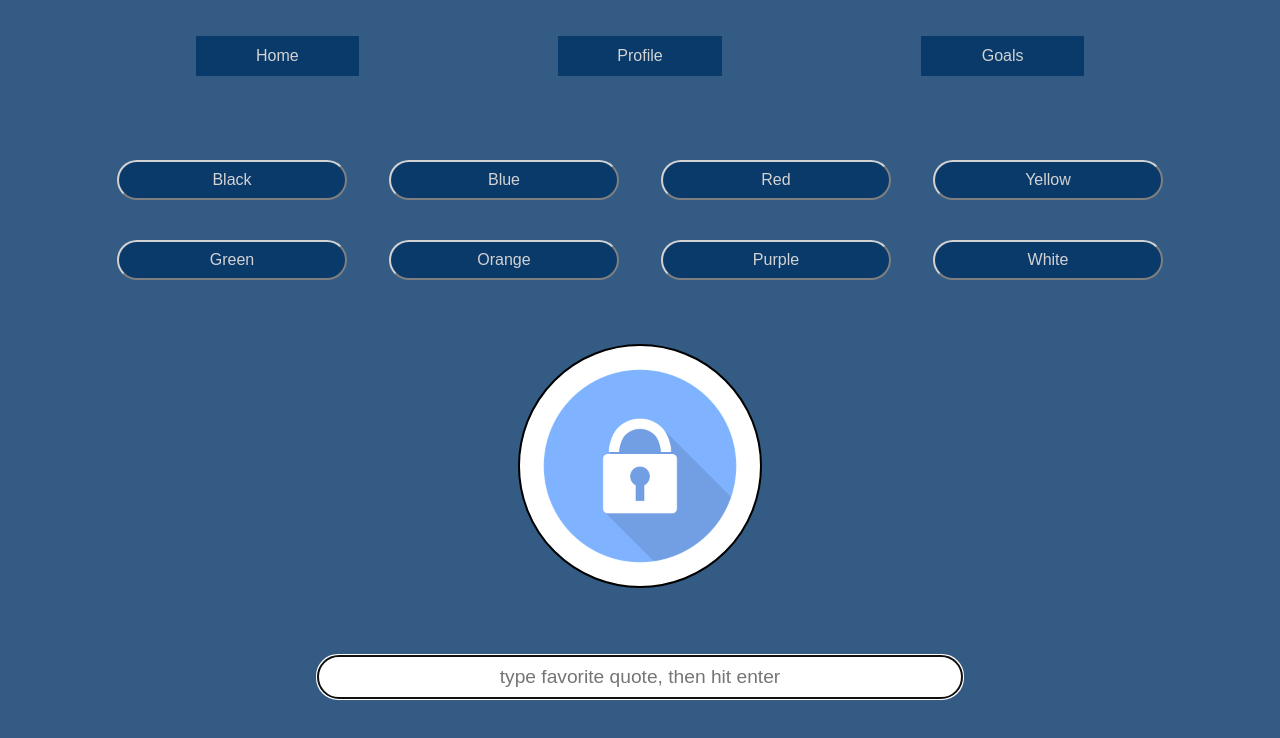
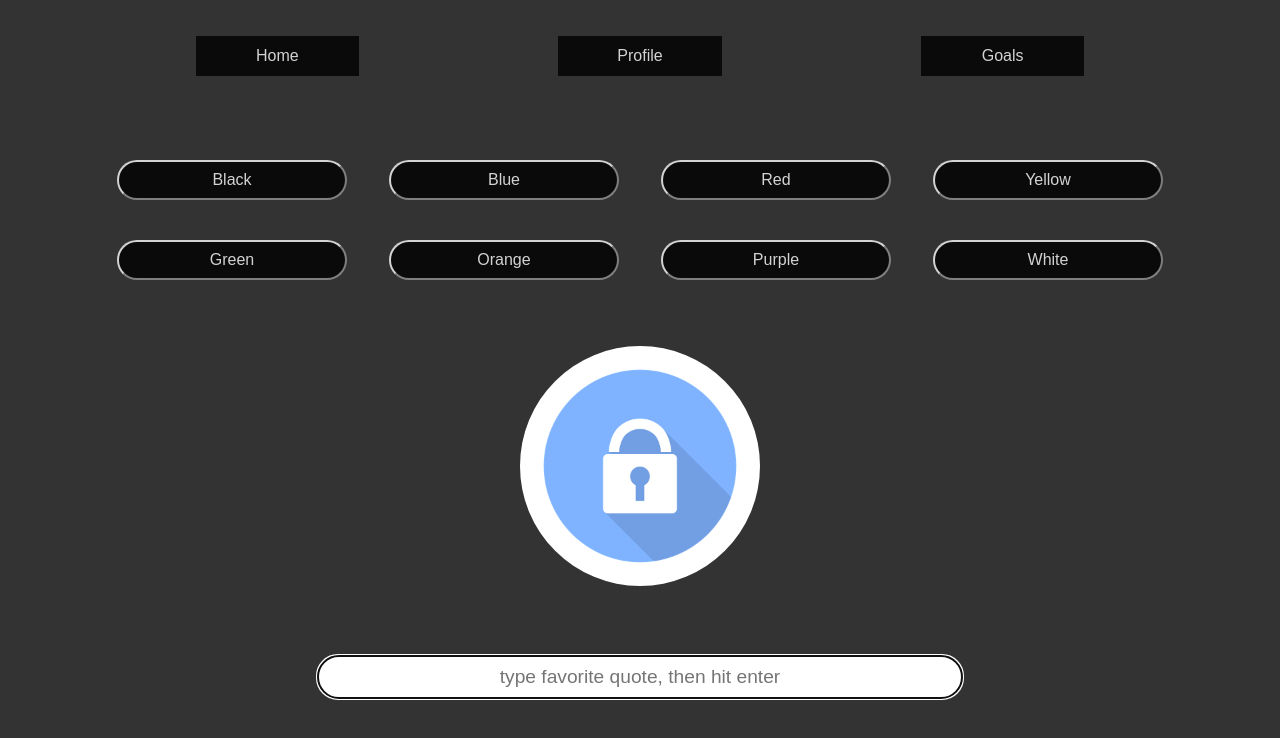
Before and after one commit to GabrielHollberg/startup, a plain HTML site: page html/profile.html in a window 1280 px wide. Drawn offline with Linux system fonts and the light colour scheme.

Commit message:
More color updates

```diff
--- a/css/class.css
+++ b/css/class.css
@@ -21,7 +21,7 @@
 
 .myButton
 {
-    color: var(--tertiary);
+    color: lightgray;
     width: 15%;
     height: 100%;
     cursor: default;
@@ -29,14 +29,14 @@
     display: flex;
     justify-content: center;
     align-items: center;
-    background-color: var(--secondary);
+    background-color: var(--primary);
     animation: buttontransition2 2s;
 }
 
 .myButton:hover
 {
-    background-color: var(--primary);
-    color: var(--fourth);
+    background-color: lightgray;
+    color: black;
     animation: buttontransition1 .1s;
 }
 
@@ -44,13 +44,13 @@
 {
     0%
     {
-        background-color: var(--secondary);
-        color: var(--tertiary);
+        background-color: var(--primary);
+        color: lightgray;
     }
     100%
     {
-        background-color:var(--primary);
-        color: var(--fourth);
+        background-color: lightgray;
+        color: black;
     }
 }
 
@@ -58,13 +58,13 @@
 {
     0%
     {
-        background-color:var(--primary);
-        color: var(--fourth);
+        background-color: lightgray;
+        color: black;
     }
     100%
     {
-        background-color: var(--secondary);
-        color: var(--tertiary);
+        background-color: var(--primary);
+        color: lightgray;
     }
 }
 
--- a/css/id.css
+++ b/css/id.css
@@ -1,6 +1,6 @@
 #author
 {
-    color: var(--tertiary);
+    color: lightgray;
     text-decoration: none;
     font-size: .7em;
 }
--- a/css/main.css
+++ b/css/main.css
@@ -1,17 +1,15 @@
 :root
 {
-    --secondary: rgba(0, 50, 100, 0.8);;
-    --tertiary: lightgray;
-    --fourth: lightgray;
+    --primary: rgba(0, 50, 100, 0.8);
 }
 
 body
 {
-    color: var(--tertiary);
+    color: lightgray;
     margin: auto;
     font-family: sans-serif;
     height: 100vh;
-    background-color: var(--secondary);
+    background-color: var(--primary);
 }
 
 header
@@ -43,13 +41,21 @@ main
 
 button
 {
-    color: var(--tertiary);
+    color: lightgray;
+    background-color: var(--primary);
+    animation: buttontransition2 2s;
     height: 5vh;
     width: 18vw;
     font-size: 1em;
-    background-color: var(--secondary);
-    border-color: var(--tertiary);
+    border-color: lightgray;
     border-radius: 100px;
+}
+
+button:hover
+{
+    color: black;
+    background-color: lightgray;
+    animation: buttontransition1 .1s;
 }
 
 div
--- a/css/profile.css
+++ /dev/null
@@ -1,291 +0,0 @@
-@keyframes blackbuttontransition1
-{
-    0%
-    {
-        background-color: var(--secondary);
-    }
-    100%
-    {
-        background-color: black;
-    }
-}
-
-@keyframes blackbuttontransition2
-{
-    0%
-    {
-        background-color: black;
-    }
-    100%
-    {
-        background-color: var(--secondary);
-    }
-}
-
-#black
-{
-    background-color: var(--secondary);
-    animation: blackbuttontransition2 2s;
-}
-
-#black:hover
-{
-    background-color: black;
-    animation: blackbuttontransition1 .1s;
-}
-
-@keyframes bluebuttontransition1
-{
-    0%
-    {
-        background-color: var(--secondary);
-    }
-    100%
-    {
-        background-color: darkslateblue;
-    }
-}
-
-@keyframes bluebuttontransition2
-{
-    0%
-    {
-        background-color: darkslateblue;
-    }
-    100%
-    {
-        background-color: var(--secondary);
-    }
-}
-
-#blue
-{
-    background-color: var(--secondary);
-    animation: bluebuttontransition2 2s;
-}
-
-#blue:hover
-{
-    background-color:darkslateblue;
-    animation: bluebuttontransition1 .1s;
-}
-
-@keyframes redbuttontransition1
-{
-    0%
-    {
-        background-color: var(--secondary);
-    }
-    100%
-    {
-        background-color: firebrick;
-    }
-}
-
-@keyframes redbuttontransition2
-{
-    0%
-    {
-        background-color: firebrick;
-    }
-    100%
-    {
-        background-color: var(--secondary);
-    }
-}
-
-#red
-{
-    background-color: var(--secondary);
-    animation: redbuttontransition2 2s;
-}
-
-#red:hover
-{
-    background-color: firebrick;
-    animation: redbuttontransition1 .1s;
-}
-
-@keyframes yellowbuttontransition1
-{
-    0%
-    {
-        background-color: var(--secondary);
-    }
-    100%
-    {
-        background-color: goldenrod;
-    }
-}
-
-@keyframes yellowbuttontransition2
-{
-    0%
-    {
-        background-color: goldenrod;
-    }
-    100%
-    {
-        background-color: var(--secondary);
-    }
-}
-
-#yellow
-{
-    background-color: var(--secondary);
-    animation: yellowbuttontransition2 2s;
-}
-
-#yellow:hover
-{
-    background-color:goldenrod;
-    animation: yellowbuttontransition1 .1s;
-}
-
-@keyframes greenbuttontransition1
-{
-    0%
-    {
-        background-color: var(--secondary);
-    }
-    100%
-    {
-        background-color: darkgreen;
-    }
-}
-
-@keyframes greenbuttontransition2
-{
-    0%
-    {
-        background-color: darkgreen;
-    }
-    100%
-    {
-        background-color: var(--secondary);
-    }
-}
-
-#green
-{
-    background-color: var(--secondary);
-    animation: greenbuttontransition2 2s;
-}
-
-#green:hover
-{
-    background-color: darkgreen;
-    animation: greenbuttontransition1 .1s;
-}
-
-@keyframes orangebuttontransition1
-{
-    0%
-    {
-        background-color: var(--secondary);
-    }
-    100%
-    {
-        background-color: darksalmon;
-    }
-}
-
-@keyframes orangebuttontransition2
-{
-    0%
-    {
-        background-color: darksalmon;
-    }
-    100%
-    {
-        background-color: var(--secondary);
-    }
-}
-
-#orange
-{
-    background-color: var(--secondary);
-    animation: orangebuttontransition2 2s;
-}
-
-#orange:hover
-{
-    background-color: darksalmon;
-    animation: orangebuttontransition1 .1s;
-}
-
-@keyframes purplebuttontransition1
-{
-    0%
-    {
-        background-color: var(--secondary);
-    }
-    100%
-    {
-        background-color: rebeccapurple;
-    }
-}
-
-@keyframes purplebuttontransition2
-{
-    0%
-    {
-        background-color: rebeccapurple;
-    }
-    100%
-    {
-        background-color: var(--secondary);
-    }
-}
-
-#purple
-{
-    background-color: var(--secondary);
-    animation: purplebuttontransition2 2s;
-}
-
-#purple:hover
-{
-    background-color: rebeccapurple;
-    animation: purplebuttontransition1 .1s;
-}
-
-@keyframes whitebuttontransition1
-{
-    0%
-    {
-        background-color: var(--secondary);
-    }
-    100%
-    {
-        background-color: white;
-        color: black;
-    }
-}
-
-@keyframes whitebuttontransition2
-{
-    0%
-    {
-        background-color:white;
-        color: black;
-    }
-    100%
-    {
-        background-color: var(--secondary);
-        color: lightgray;
-    }
-}
-
-#white
-{
-    background-color: var(--secondary);
-    animation: whitebuttontransition2 2s;
-}
-
-#white:hover
-{
-    background-color: white;
-    color: black;
-    animation: whitebuttontransition1 .1s;
-}
--- a/html/profile.html
+++ b/html/profile.html
@@ -8,7 +8,6 @@
         <link rel="stylesheet" href="/css/class.css">
         <link rel="stylesheet" href="/css/id.css">
         <link rel="stylesheet" href="/css/subPage.css">
-        <link rel="stylesheet" href="/css/profile.css">
 
         <script src="/js/colorUpdate.js"></script>
     </head>
@@ -28,17 +27,17 @@
 
         <main>
             <div class="bar">
-                <button type="button" id="black" onclick="createColor('black', 'lightgray')">Black</button>
-                <button type="button" id="blue" onclick="createColor('darkslateblue', 'lightgray')">Blue</button>
-                <button type="button" id="red" onclick="createColor('firebrick', 'lightgray')">Red</button>
-                <button type="button" id="yellow" onclick="createColor('goldenrod', 'lightgray')">Yellow</button>
+                <button type="button" onclick="createColor('rgba(0, 0, 0, 0.8)')">Black</button>
+                <button type="button" onclick="createColor('rgba(0, 50, 100, 0.8)')">Blue</button>
+                <button type="button" onclick="createColor('rgba(100, 0, 0, 0.8)')">Red</button>
+                <button type="button" onclick="createColor('rgba(200, 150, 0, 0.8)')">Yellow</button>
             </div>
             <div class="bar"></div>
             <div class="bar">
-                <button type="button" id="green" onclick="createColor('darkgreen', 'lightgray')">Green</button>
-                <button type="button" id="orange" onclick="createColor('darksalmon', 'lightgray')">Orange</button>
-                <button type="button" id="purple" onclick="createColor('rebeccapurple', 'lightgray')">Purple</button>
-                <button type="button" id="white" onclick="createColor('white', black)">White</button>
+                <button type="button" onclick="createColor('rgba(0, 100, 100, 0.8)')">Green</button>
+                <button type="button" onclick="createColor('rgba(200, 100, 0, 0.8)')">Orange</button>
+                <button type="button" onclick="createColor('rgba(150, 50, 250, 0.8)')">Purple</button>
+                <button type="button" onclick="createColor('rgba(100, 100, 100, 0.8)')">White</button>
             </div>
             <a href="login.html"><img id="profilePic" src="/images/login.webp"></img></a>
             <div class="bar">
--- a/js/colorUpdate.js
+++ b/js/colorUpdate.js
@@ -1,6 +1,4 @@
 const r = document.querySelector(":root");
-const color = localStorage.getItem("color") ?? "black";
-const colortwo = localStorage.getItem("colortwo") ?? "lightgray";
+const color = localStorage.getItem("color") ?? "rgba(0, 0, 0, 0.8)";
 
 r.style.setProperty("--primary", color);
-r.style.setProperty("--fourth", colortwo);
--- a/js/newColor.js
+++ b/js/newColor.js
@@ -2,8 +2,6 @@ function createColor(color, colortwo)
 {
     const r = document.querySelector(":root");
     r.style.setProperty("--primary", color);
-    r.style.setProperty("--fourth", colortwo);
 
     localStorage.setItem("color", color);
-    localStorage.setItem("colortwo", colortwo);
 }
```
